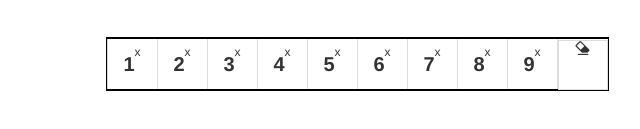
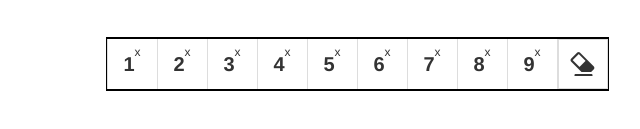
Before and after one commit to Hamlet-Tamaz/Sudoku, a plain HTML site: page index.html in a window 1280 px wide. Shown: the part 517-646 px from the top of the page, 283-923 px from the left. Drawn offline with nearby package versions, Linux system fonts and the light colour scheme.

```diff
--- a/style.css
+++ b/style.css
@@ -63,6 +63,13 @@
 	margin-top: 10px;
 }
 
+#eraser {
+	position: relative;
+	top: 0;
+	line-height: 2;
+	font-size: x-large;
+}
+
 #winner{
 	position: absolute;
 	visibility: hidden;
```
